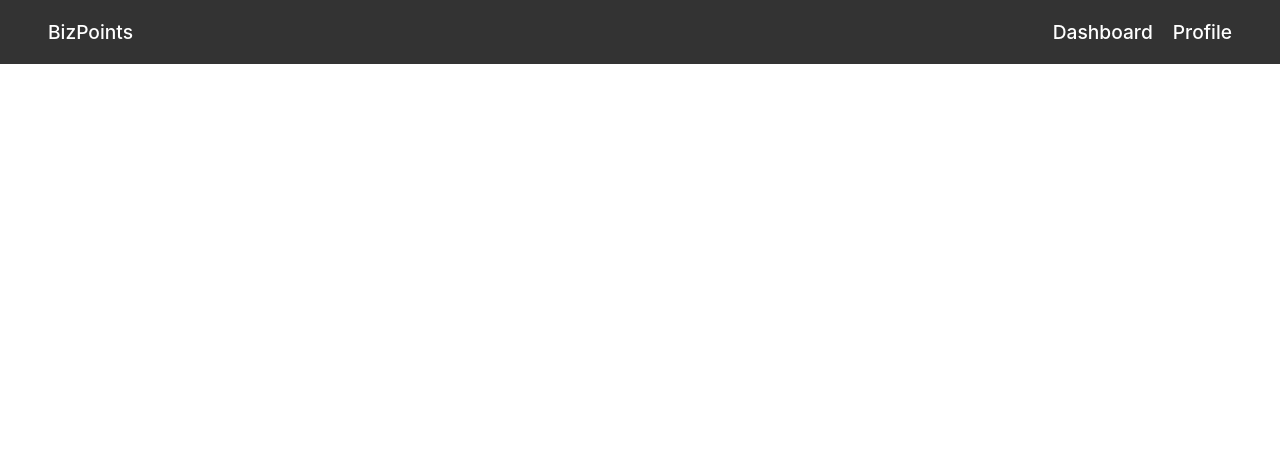
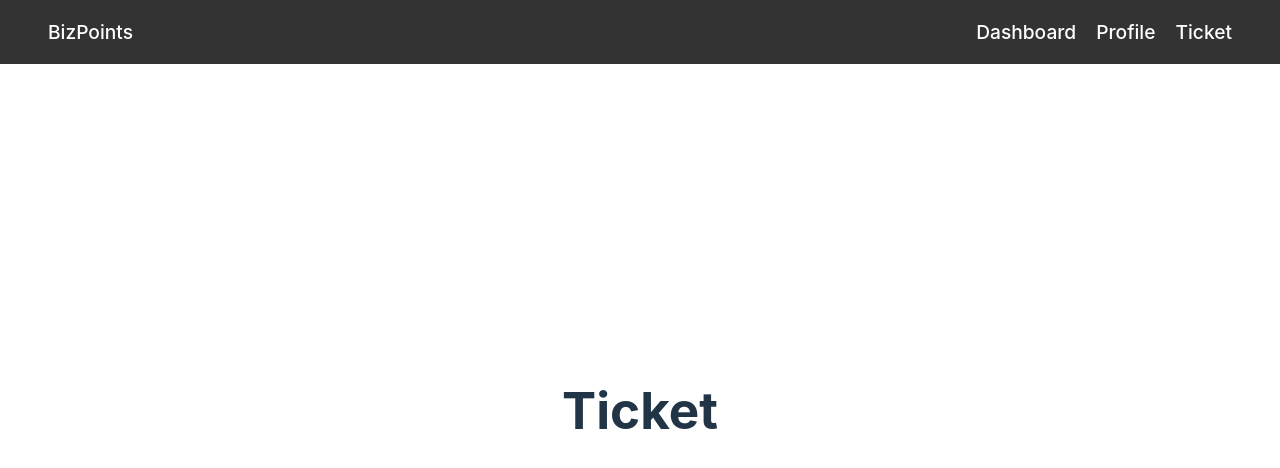
Before and after one commit to ahmadlgohary/ClientAccountHub, a React (Vite) app in the folder Frontend/: page /ticket in a window 1280 px wide. Shown: the top 468 px of the page. Built offline with nearby package versions, Linux system fonts and the light colour scheme.

Commit message:
ticket skeleton code

```diff
--- a/Frontend/src/App.jsx
+++ b/Frontend/src/App.jsx
@@ -4,6 +4,7 @@ import Dashboard from "./Dashboard";
 import { Routes, Route } from "react-router-dom";
 import Navbar from "./Navbar";
 import Profile from "./Profile";
+import Ticket from "./Ticket";
 
 function App() {
   // state of the user email
@@ -15,6 +16,7 @@ function App() {
       <Routes>
         <Route path="/" element={<Dashboard email={userEmail} />} />
         <Route path="/profile" element={<Profile email={userEmail} setEmail={setUserEmail} />} />
+        <Route path="/ticket" element={<Ticket />} />
       </Routes>
     </>
   );
--- a/Frontend/src/Navbar.jsx
+++ b/Frontend/src/Navbar.jsx
@@ -39,6 +39,11 @@ export default function Navbar() {
                 Profile
               </Link>
             </li>
+            <li>
+              <Link className="link" to="/ticket" onClick={closeMenu}>
+                Ticket
+              </Link>
+            </li>
           </ul>
         </nav>
       </header>
--- /dev/null
+++ b/Frontend/src/Ticket.jsx
@@ -0,0 +1,7 @@
+export default function Ticket() {
+  return (
+    <div>
+      <h1>Ticket</h1>
+    </div>
+  );
+}
```
